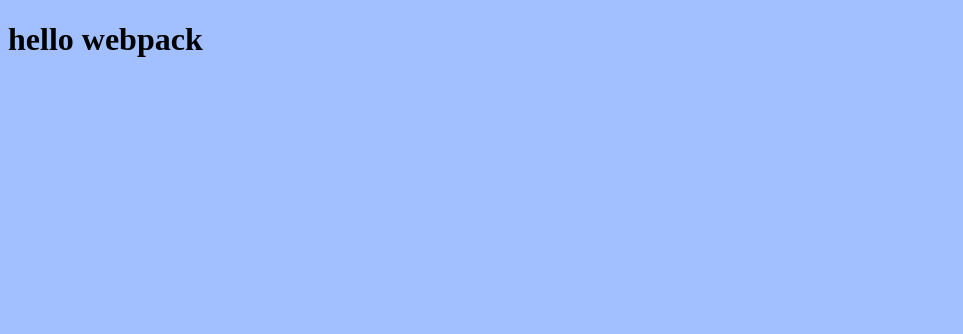
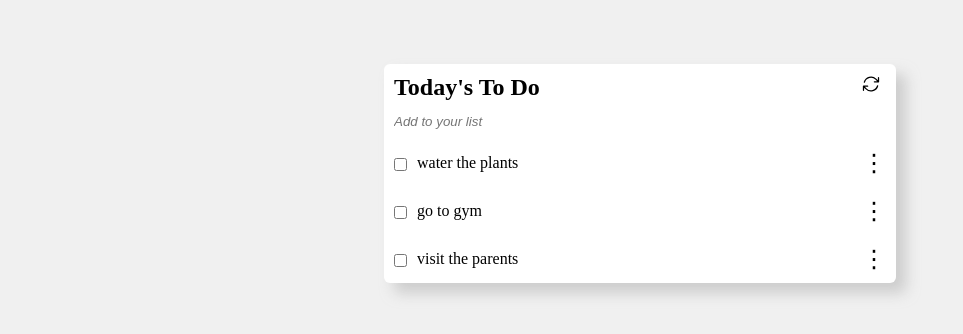
Before and after one commit to yusufobr/todo-list, a website built with webpack: page src/index.html in a window 1280 px wide. Shown: the whole page, without its empty margins (0-963 px from the left). Built offline with nearby package versions, Linux system fonts and the light colour scheme.

Commit message:
Build the Todo list structure

```diff
--- a/src/index.html
+++ b/src/index.html
@@ -4,11 +4,42 @@
     <meta charset="UTF-8" />
     <meta http-equiv="X-UA-Compatible" content="IE=edge" />
     <meta name="viewport" content="width=device-width, initial-scale=1.0" />
-    <title>hello</title>
+    <title>Todo List</title>
     <script src="https://unpkg.com/lodash@4.17.20"></script>
   </head>
   <body>
-    <h1>hello webpack</h1>
+    <div class="container">
+      <div class="flex">
+        <h2>Today's To Do</h2>
+        <svg
+          xmlns="http://www.w3.org/2000/svg"
+          fill="none"
+          viewBox="0 0 24 24"
+          stroke-width="1.5"
+          stroke="currentColor"
+          class="reset"
+        >
+          <path
+            stroke-linecap="round"
+            stroke-linejoin="round"
+            d="M16.023 9.348h4.992v-.001M2.985 19.644v-4.992m0 0h4.992m-4.993 0l3.181 3.183a8.25 8.25 0 0013.803-3.7M4.031 9.865a8.25 8.25 0 0113.803-3.7l3.181 3.182m0-4.991v4.99"
+          />
+        </svg>
+      </div>
+      <input type="text" placeholder="Add to your list" />
+      <ul id="to-do-list">
+        <li class="flex-col-btw">
+          <div class="flex-col-start">
+            <div>
+              <input type="checkbox" />
+            </div>
+            <p>task number one</p>
+          </div>
+          <span>&#8942;</span>
+        </li>
+      </ul>
+    </div>
+
     <script src="./src/index.js"></script>
   </body>
 </html>
--- a/src/index.js
+++ b/src/index.js
@@ -1 +1,39 @@
 import './style.css';
+
+const list = [
+  {
+    description: 'water the plants',
+    completed: false,
+    index: 0,
+  },
+  {
+    description: 'go to gym',
+    completed: false,
+    index: 1,
+  },
+  {
+    description: 'visit the parents',
+    completed: false,
+    index: 2,
+  },
+]
+
+const renderTasks = () => {
+  const todoList = document.getElementById('to-do-list')
+
+  let tasks = ''
+  list.forEach((task) => {
+    tasks += `
+    <li class="flex-col-btw">
+    <div class="flex-col-start">
+      <div>
+        <input type="checkbox" />
+      </div>
+      <p>${task.description}</p>
+    </div>
+    <span>&#8942;</span>
+  </li>`
+  })
+  todoList.innerHTML = tasks;
+}
+renderTasks()
--- a/src/style.css
+++ b/src/style.css
@@ -1,3 +1,64 @@
+* {
+  margin: 0;
+  padding: 0;
+  box-sizing: border-box;
+}
+
 body {
-  background-color: rgb(162, 191, 255);
+  background-color: #f0f0f0;
 }
+
+.reset {
+  width: 50px;
+}
+
+.flex {
+  display: flex;
+  justify-content: space-between;
+}
+
+.flex h2,
+svg {
+  height: 40px;
+  padding: 10px;
+}
+
+.flex-col-btw {
+    display: flex;
+    justify-content: space-between;
+}
+
+.flex-col-btw span {
+    font-size: x-large;
+    padding: 10px;
+}
+
+.flex-col-start {
+    display: flex;
+    justify-content: flex-start;
+    align-items: center;
+    gap: 10px;
+    padding: 10px;
+}
+.flex-col-start div input {
+    margin-top: 6px;
+}
+
+.container {
+  width: 40%;
+  background-color: white;
+  margin: auto;
+  margin-top: 5%;
+  border-radius: 6px;
+  overflow: hidden;
+  box-shadow: 10px 10px 14px 0px rgba(171, 171, 171, 0.5);
+  -webkit-box-shadow: 10px 10px 14px 0px rgba(171, 171, 171, 0.5);
+  -moz-box-shadow: 10px 10px 14px 0px rgba(171, 171, 171, 0.5);
+}
+
+.container input {
+  width: 100%;
+  border: none;
+  padding: 10px;
+  font-style: italic;
+}
```
